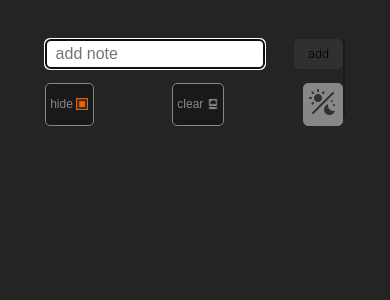
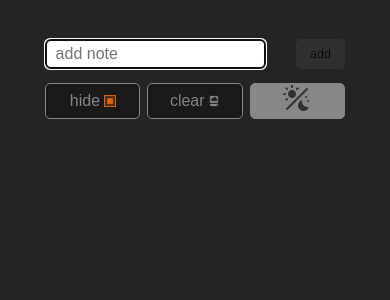
Before and after one commit to booi-dev/todo-redux-app, a React (Vite) app: page / in a window 390 px wide. Shown: the top 300 px of the page. Built offline with nearby package versions, Linux system fonts and the light colour scheme.

Commit message:
Add theme to all components

```diff
--- a/src/App.css
+++ b/src/App.css
@@ -13,11 +13,13 @@
   --font-clr-blk: #111111;
 
   --lt-clr-1: #cdcdcd;
+  --lt-clr-2: #b7b6b6;
   --lt-font-clr-1: #2b2b2b;
 
   --font-xsmall: 12px;
   --font-small: 14px;
   --font-medium: 16px;
+  --font-large: 18px;
 
   --line-height: 20px;
 
@@ -28,7 +30,6 @@
   margin-top: 10%;
   width: 370px;
   position: relative;
-  border-right: 2px solid var(--clr-blk-1);
   border-radius: 5px;
   margin-inline: auto;
 }
--- a/src/App.jsx
+++ b/src/App.jsx
@@ -2,19 +2,16 @@ import { useState, useEffect, useContext } from 'react'
 import TodoForm from "./components/TodoForm";
 import TodoList from "./components/TodoList";
 import SettingPanel from "./components/SettingPanel"
-import { useTheme, useUpdateTheme } from './components/ThemeContext';
+import { useTheme } from './components/ThemeContext';
 
 import './App.css'
 
 function App() {
 
   const lightTheme = useTheme()
-  console.log(lightTheme)
+  const [theme, setTheme] = useState('dark');
 
   const [todos, setTodos] = useState([]);
-  const [theme, setTheme] = useState('dark');
-
-  // setTheme('light')
 
   const getTodoDataFromStorage = function () {
     let todoList = []
@@ -35,7 +32,6 @@ function App() {
   }, []);
 
   useEffect(() => {
-    console.log("use effect calls")
     lightTheme ? setTheme('light') : setTheme('dark')
   }, [lightTheme])
 
--- a/src/components/SettingPanel.css
+++ b/src/components/SettingPanel.css
@@ -16,6 +16,11 @@
   color: var(--clr-3);
   border-radius: 5px;
   margin-bottom: 0.5em;
+}
+
+.btns-con--setting.light {
+  background-color: var(--lt-clr-1);
+  color: var(--lt-font-clr-1);
 }
 
 .btns-con--setting:hover {
@@ -78,6 +83,15 @@
     position: relative;
     inset: revert;
     top: 1em;
+    gap: 0.5em;
     bottom: 0;
   }
+  .btns-con--setting {
+    justify-content: center;
+    flex: 1;
+    padding: 0;
+  }
+  .btn--setting {
+    font-size: var(--font-medium);
+  }
 }
--- a/src/components/SettingPanel.jsx
+++ b/src/components/SettingPanel.jsx
@@ -1,4 +1,4 @@
-import { useState } from 'react'
+import { useState, useEffect } from 'react'
 import checkboxIcon from '../assets/checkbox.png'
 import storageIcon from '../assets/storage.png'
 import storageWarningIcon from '../assets/storage-warning.png'
@@ -13,6 +13,7 @@ function SettingPanel({ toggleCompletedTasks, clearAllTodo, todoList, deleteTodo
 
     const lightTheme = useTheme()
     const updateTheme = useUpdateTheme()
+    const [theme, setTheme] = useState('dark');
     // console.log(lightTheme)
 
     const [isCompletedTaskHide, setIsCompletedTaskHide] = useState(false);
@@ -29,6 +30,10 @@ function SettingPanel({ toggleCompletedTasks, clearAllTodo, todoList, deleteTodo
     let btnHideTaskLabel = isCompletedTaskHide ? 'show completeed task(s)' : 'hide completeed task(s)'
     let btnClearStorageLabel = 'clear local storage'
 
+    useEffect(() => {
+        lightTheme ? setTheme('light') : setTheme('dark')
+    }, [lightTheme])
+
     const toggleCompletedTaskHide = function () {
         setIsCompletedTaskHide(!isCompletedTaskHide)
         toggleCompletedTasks()
@@ -36,9 +41,9 @@ function SettingPanel({ toggleCompletedTasks, clearAllTodo, todoList, deleteTodo
 
     const clearLocalStorage = function (params) {
         // localStorage.clear();
-        todoList.forEach((todo) => {
-            deleteTodo(todo.id)
-        })
+        // todoList.forEach((todo) => {
+        //     deleteTodo(todo.id)
+        // })
         // clearAllTodo()
         console.log("clearing storage")
     }
@@ -61,20 +66,20 @@ function SettingPanel({ toggleCompletedTasks, clearAllTodo, todoList, deleteTodo
     return (
         <>
             <div className="setting-panel">
-                <div className='filter btns-con--setting'
+                <div className={`filter btns-con--setting ${theme}`}
                     onClick={toggleCompletedTaskHide}
                     onMouseEnter={() => setFilterLabelClass('show')}
                     onMouseLeave={() => setFilterLabelClass('hide')}>
                     <label className={`filter label ${filterLabelClass}`}>{btnHideTaskLabel}</label>
-                    <button className='btn--setting'> {btnHideTaskText}</button>
+                    <button className={`filter btn--setting ${theme}`}> {btnHideTaskText}</button>
                     <img src={checkboxIcon} className='icon--setting'></img>
                 </div>
-                <div className='clear btns-con--setting'
+                <div className={`clear btns-con--setting ${theme}`}
                     onClick={clearLocalStorage}
                     onMouseEnter={addWarningOnClearStorageHover}
                     onMouseLeave={removeWarningOnClearStorageHover}>
                     <label className={`clear-storage label ${clearLabelClass}`}>{btnClearStorageLabel}</label>
-                    <button className='clear-btn btn--setting'>clear</button>
+                    <button className={`clear-btn btn--setting ${theme}`}>clear</button>
                     {isStorageBtnHover
                         ? <img src={storageWarningIcon} className='icon--setting'></img>
                         : <img src={storageIcon} className='icon--setting'></img>
--- a/src/components/Todo.css
+++ b/src/components/Todo.css
@@ -14,6 +14,10 @@
 .todo:hover {
   background: var(--clr-2);
   border-bottom: 2px solid var(--acc-clr);
+}
+
+.todo.light:hover {
+  background: revert;
 }
 
 .todo.vanishing-anim {
--- a/src/components/Todo.jsx
+++ b/src/components/Todo.jsx
@@ -1,21 +1,31 @@
-import { useState, createContext } from 'react'
+import { useState, useEffect } from 'react'
 import TodoView from './TodoView'
 import './Todo.css'
 
 import deleteIcon from '../assets/delete.png';
 import deleteIconWarning from '../assets/delete-warn.png';
 
+import { useTheme } from './ThemeContext';
+
 function Todo(props) {
 
     const { todo, deleteTodo, toggleCompleteStatus, updateTodo } = props;
 
+    const lightTheme = useTheme()
+    const [theme, setTheme] = useState('dark');
+
     const [btnClass, setBtnClass] = useState('del-btn--todo');
     const [delBtnWarning, setSelBtnWarning] = useState(false);
-    const [todoVanishingAnim, setTodoVanishingAnim] = useState(false);
+    const [todoAnimClass, setTodoAnimClass] = useState('');
+
     const [todoView, setTodoView] = useState(false)
 
+    useEffect(() => {
+        lightTheme ? setTheme('light') : setTheme('dark')
+    }, [lightTheme])
+
     const handleDelBtnClick = function () {
-        setTodoVanishingAnim(true)
+        setTodoAnimClass('vanishing-anim')
         setTimeout(() => { deleteTodo(todo.id) }, 1000);
     }
 
@@ -34,7 +44,7 @@ function Todo(props) {
     return (
         <>
             <div
-                className={todoVanishingAnim ? 'todo vanishing-anim' : 'todo'}
+                className={`todo ${todoAnimClass} ${theme}`}
                 onMouseEnter={() => setBtnClass('del-btn--todo show')}
                 onMouseLeave={() => setBtnClass('del-btn--todo')}
             >
@@ -47,7 +57,7 @@ function Todo(props) {
                     />
                     <h1
                         tabIndex={0}
-                        className={todoVanishingAnim ? 'task--todo vanishing-anim' : 'task--todo'}
+                        className={`task--todo ${todoAnimClass}`}
                         onClick={toggleTodoView}
                         onKeyDown={handleEnterForTask}
                     >
--- a/src/components/TodoForm.jsx
+++ b/src/components/TodoForm.jsx
@@ -1,13 +1,18 @@
 import { useState, useRef, useEffect } from 'react'
 import { nanoid } from 'nanoid';
 import { format } from 'date-fns';
+import { useTheme } from './ThemeContext';
 import './todoForm.css'
 
 let date = new Date()
 let dateFormated = format(date, 'dd-MMM')
 
 function TodoInput({ addTodo }) {
+
+    const lightTheme = useTheme()
     const inputRef = useRef()
+
+    const [theme, setTheme] = useState('dark');
 
     let todo = {
         id: nanoid(),
@@ -23,6 +28,10 @@ function TodoInput({ addTodo }) {
     useEffect(() => {
         inputRef.current.focus()
     }, [])
+
+    useEffect(() => {
+        lightTheme ? setTheme('light') : setTheme('dark')
+    }, [lightTheme])
 
     const inputHandler = function (e) {
         // initialTodo = { ...initialTodo, name: e.target.value }
@@ -56,14 +65,14 @@ function TodoInput({ addTodo }) {
                 className='form'
             >
                 <input
-                    className='input--form'
+                    className={`input--form ${theme}`}
                     ref={inputRef}
                     onChange={inputHandler}
                     onKeyDown={enterHandler}
                     placeholder="add note"
                     required
                 />
-                <button type='submit' className='sub-btn--form'>add</button>
+                <button type='submit' className={`sub-btn--form ${theme}`}>add</button>
             </form>
         </>
     )
--- a/src/components/TodoView.jsx
+++ b/src/components/TodoView.jsx
@@ -1,10 +1,19 @@
-import { useState } from 'react';
+import { useState, useEffect } from 'react';
 import './TodoView.css';
+
+import { useTheme } from './ThemeContext';
 
 function TodoView({ todo, toggleTodoView, updateTodo }) {
 
+    const lightTheme = useTheme()
+    const [theme, setTheme] = useState('dark');
+
     const [task, setTask] = useState(todo.task)
     const [note, setNote] = useState(todo.note)
+
+    useEffect(() => {
+        lightTheme ? setTheme('light') : setTheme('dark')
+    }, [lightTheme])
 
     const closeTodoView = function () {
         toggleTodoView()
@@ -20,9 +29,9 @@ function TodoView({ todo, toggleTodoView, updateTodo }) {
 
     return (
         <>
-            <div className='todo-view'>
+            <div className={`todo-view ${theme}`}>
                 <textarea
-                    className='task--view'
+                    className={`task--view ${theme}`}
                     value={task}
                     onChange={(e) => setTask(e.currentTarget.value)}
                     onKeyDown={handlerEnterKey}
@@ -32,14 +41,16 @@ function TodoView({ todo, toggleTodoView, updateTodo }) {
                 <label htmlFor='note' className='note-label'>note :</label>
                 <textarea
                     id='note'
-                    className='note--view'
+                    className={`note--view ${theme}`}
                     value={note}
                     placeholder='add note ...'
                     onChange={(e) => setNote(e.currentTarget.value)}
                     onKeyDown={handlerEnterKey}
                     onBlur={handleUpdateTodo}
                 />
-                <button onClick={closeTodoView} className='del-btn--view'>close</button>
+                <button onClick={closeTodoView}
+                    className={`del-btn--view ${theme}`}
+                >close</button>
             </div>
             <div
                 className='back-drop--todo-view'
--- a/src/components/todoForm.css
+++ b/src/components/todoForm.css
@@ -18,6 +18,12 @@
   border-color: var(--acc-clr);
 }
 
+.input--form.light {
+  color: var(--lt-font-clr-1);
+  background-color: var(--lt-clr-1);
+  border-color: var(--clr-3);
+}
+
 .sub-btn--form {
   border-radius: 5px;
   border: 1px solid transparent;
@@ -27,6 +33,12 @@
   background-color: var(--clr-wht-1);
   cursor: pointer;
   transition: border-color 0.8s ease-in;
+}
+
+.sub-btn--form.light {
+  color: var(--lt-font-clr-1);
+  background-color: var(--lt-clr-1);
+  border-color: var(--clr-3);
 }
 
 .sub-btn--form:hover {
--- a/src/index.css
+++ b/src/index.css
@@ -18,12 +18,6 @@
   -webkit-text-size-adjust: 100%;
 }
 
-body {
-  margin: 0;
-  /* display: flex; */
-  /* background-color: #242424; */
-}
-
 @media (prefers-color-scheme: light) {
   :root {
     color: #213547;
```
Also changed, not shown: src/components/TodoView.css (+20 -1 lines), 1 other file (tests, documents, lock files or other folders).
